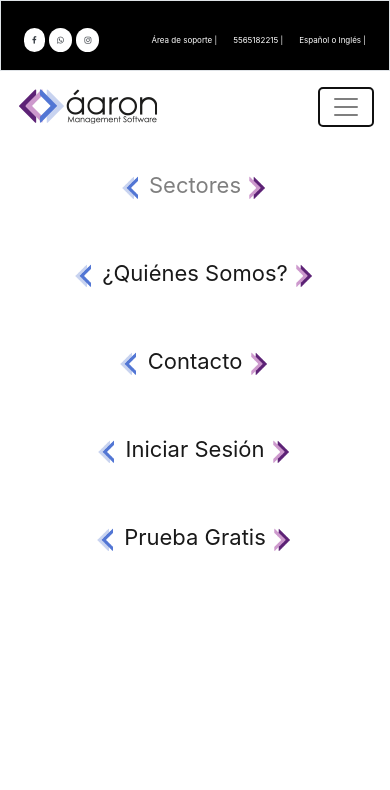
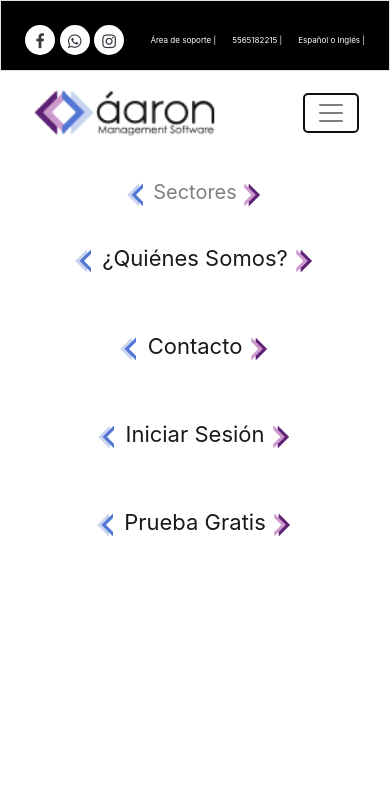
Before and after one commit to wtech-mx/aaron, a plain HTML site: page login.html in a window 390 px wide. Both pictures are taken after a click on the button "Toggle navigation". Shown: the top 790 px of the page. Drawn offline with nearby package versions, Linux system fonts and the light colour scheme.

Commit message:
actualizacion de l menu en otras paguinas

```diff
--- a/login.html
+++ b/login.html
@@ -37,53 +37,62 @@
                                     <div class="navbar-wrapper nav-fixed">
 
                                         <div class="top-head border nav-top">
-                                    <div class="container">
-                                        <div class="row ">
-                                          <div class="col-md-12 text-right mt-3">
-                                            <div class="d-flex text-white">
+                                            <div class="d-flex justify-content-between mt-3 ml-3 mr-3 text-white">
+
                                                 <div class="mr-auto p-2">
-                                                <i class="icon-rounded fa fa-facebook text-dark bg-white" aria-hidden="true" ></i>
-                                                <i class="icon-rounded fa fa-whatsapp text-dark bg-white" aria-hidden="true" ></i>
-                                                <i class="icon-rounded fa fa-instagram text-dark bg-white" aria-hidden="true" ></i>
+                                                    <i class="icon-rounded icon-custom fa fa-facebook text-dark bg-white text-center" aria-hidden="true" ></i>
+                                                    <i class="icon-rounded icon-custom fa fa-whatsapp text-dark bg-white text-center" aria-hidden="true"></i>
+                                                    <i class="icon-rounded icon-custom fa fa-instagram text-dark bg-white text-center" aria-hidden="true"></i>
                                                 </div>
+
                                                 <div class="p-2">
                                                     <p class="text-navbar-top">
-                                                  Área de soporte  |
+                                                        Área de soporte |
                                                     </p>
                                                 </div>
 
                                                 <div class="p-2">
                                                     <p class="text-navbar-top">
-                                                  5565182215  |
+                                                        5565182215 |
                                                     </p>
                                                 </div>
 
                                                 <div class="p-2">
                                                     <p class="text-navbar-top">
-                                                  Español o Inglés  |
+                                                        Español o Inglés |
                                                     </p>
-                                              </div>
                                                 </div>
 
                                             </div>
                                         </div>
-                                    </div>
-                                </div>
 
+                                            <div class="container content-section-white">
                                                 <nav class="navbar navbar-expand-md  navbar-light">
-                                    <a class="navbar-brand" href="index.html">
-                                        <img src="./img/logo_SF.png" alt="" width="100%">
+
+                                                  <a class="navbar-brand " href="index.html ">
+                                                        <img src="./img/logo_SF.png" alt="" width="130%">
                                                     </a>
+
                                                   <button class="navbar-toggler" type="button" data-toggle="collapse" data-target="#navbarTogglerDemo01" aria-controls="navbarTogglerDemo01" aria-expanded="false" aria-label="Toggle navigation">
                                                     <span class="navbar-toggler-icon"></span>
                                                   </button>
 
+
                                                  <div class="collapse navbar-collapse" id="navbarTogglerDemo01">
                                                     <ul class="navbar-nav ml-md-auto">
-                                        <li class="nav-item nav-li  d-inline">
+
+                                                        <li class="nav-item dropdown dropdown-nav">
                                                             <img class="arrow-nav"  src="./img/arrow-left-blue.png">
-                                                <a class="nav-link d-inline" data-scroll href="#giris">Sectores</a>
+                                                                <a class="nav-link d-inline " href="#" id="navbarDropdown" role="button" data-toggle="dropdown" aria-haspopup="true" aria-expanded="false">Sectores</a>
                                                             <img class="arrow-nav"  src="./img/arrow-rigth.png">
+
+                                                            <div class="dropdown-menu" aria-labelledby="navbarDropdown">
+                                                                <a class="dropdown-item" href="#"><img class="arrow-nav"  src="./img/arrow-rigth.png">Barberia</a>
+                                                                <a class="dropdown-item" href="#"><img class="arrow-nav"  src="./img/arrow-rigth.png">Spa</a>
+                                                                <a class="dropdown-item" href="#"><img class="arrow-nav"  src="./img/arrow-rigth.png">Tatto</a>
+                                                                <a class="dropdown-item" href="#"><img class="arrow-nav"  src="./img/arrow-rigth.png">Estetica</a>
+                                                                <a class="dropdown-item" href="#"><img class="arrow-nav"  src="./img/arrow-rigth.png">Depilacion</a>
+                                                            </div>
                                                         </li>
 
                                                         <li class="nav-item nav-li  active">
@@ -100,7 +109,7 @@
 
                                                         <li class="nav-item nav-li  active">
                                                              <img class="arrow-nav"  src="./img/arrow-left-blue.png">
-                                             <a class="nav-link d-inline" href="#">Iniciar Sesión</a>
+                                                             <a class="nav-link d-inline" href="login.html">Iniciar Sesión</a>
                                                             <img class="arrow-nav"  src="./img/arrow-rigth.png">
                                                         </li>
 
@@ -110,10 +119,10 @@
                                                             <img class="arrow-nav"  src="./img/arrow-rigth.png">
                                                         </li>
                                                     </ul>
-
                                                 </div>
 
                                                 </nav>
+                                            </div>
                                     </div>
                                 </div>
                     </div>
```
Also changed, not shown: about.html (+27 -18 lines), contact.html (+27 -18 lines), index.html (+1 -0 lines). Lines whose indentation alone changed are shown as unchanged.
